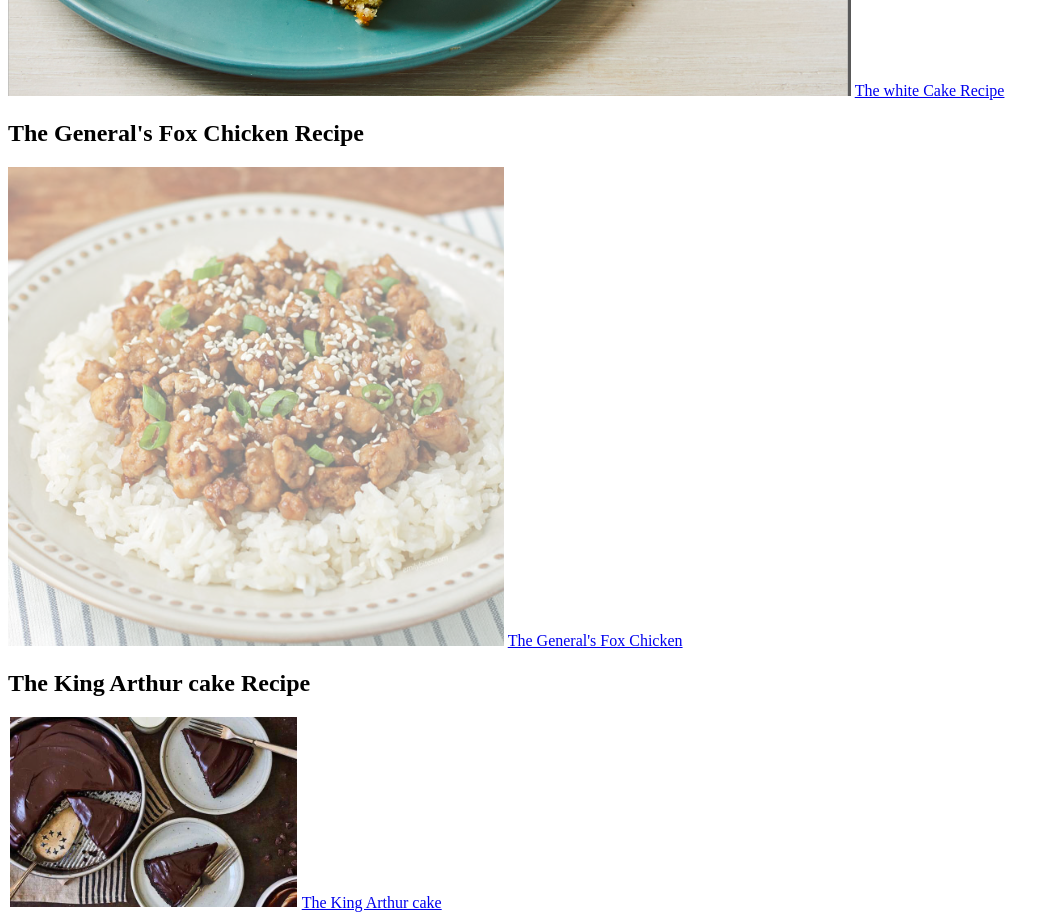
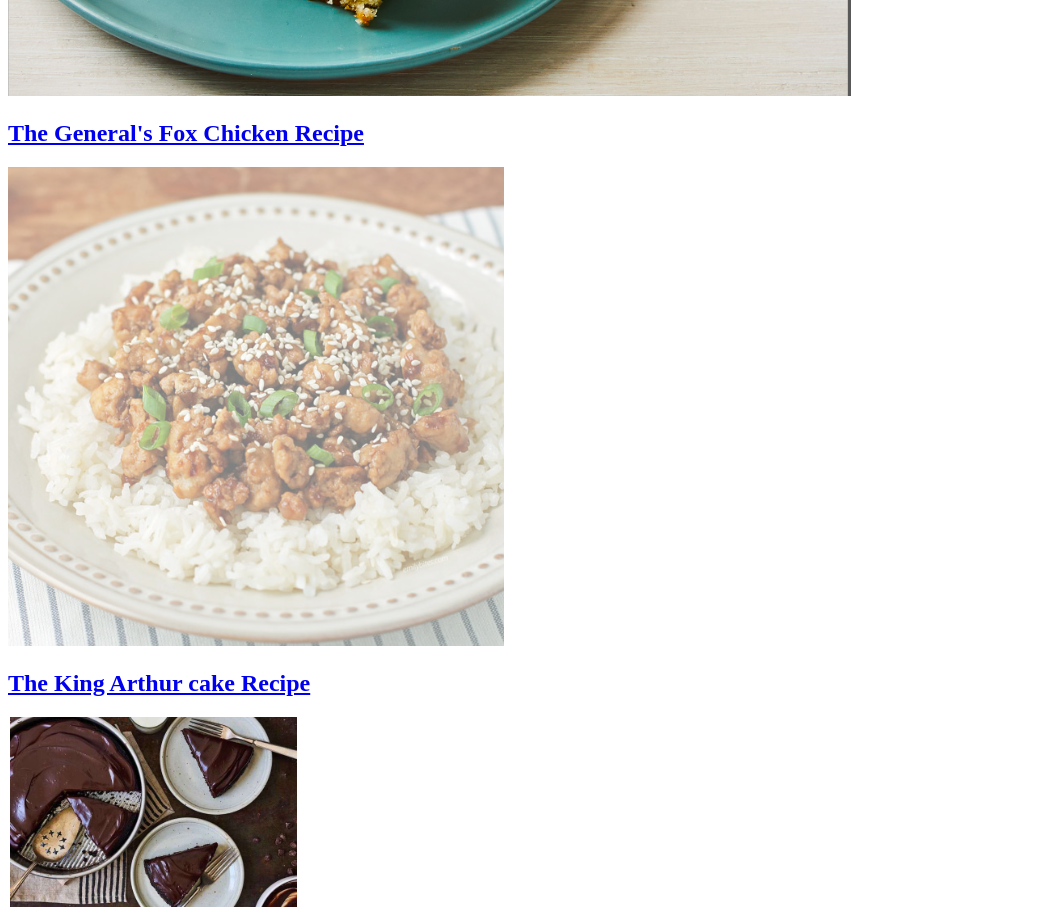
Before and after one commit to shugotheluckyone/-odin-recipes, a plain HTML site: page index.html in a window 1280 px wide. Shown: the part 860-1780 px from the top of the page, without its empty margins (0-1059 px from the left). Drawn offline with Linux system fonts and the light colour scheme.

Commit message:
adjusted index page so the title for each recipe is linked directly into their own pages. used the h2 tags within the title so that it save space and looks better on the index page.

```diff
--- a/index.html
+++ b/index.html
@@ -7,20 +7,16 @@
 
   <body>
   <h1>Odin Recipes</h1>
-    <h2>The white Cake Recipe</h2>
-    <img src="img/white-cake.png" alt="The White Cake">
-    <a href="recipes/simple-white-cake.html"> The white Cake Recipe</a>
 
 
+    <a href="recipes/simple-white-cake.html">  <h2>The White Cake Recipe</h2></a>
+    <img src="img/white-cake.png" alt="The White Cake">
 
-    <h2>The General's Fox Chicken Recipe</h2>
+    <a href="recipes/General-Fox-Chicken.html"> <h2>The General's Fox Chicken Recipe</h2></a>
     <img src="img/general-fox-chicken.png" alt="a picture of tasty ground chicken with a glossy brown finish">
-    <a href="recipes/General-Fox-Chicken.html"> The General's Fox Chicken</a>
 
-
-    <h2>The King Arthur cake Recipe</h2>
+    <a href="recipes/King-Arthur-Pan-cake.html"> <h2>The King Arthur cake Recipe</h2></a>
     <img src="img/king-arthur-cake.png" alt="A moist dark chocolate cake">
-    <a href="recipes/King-Arthur-Pan-cake.html"> The King Arthur cake</a>
 
 
 </body>
```
